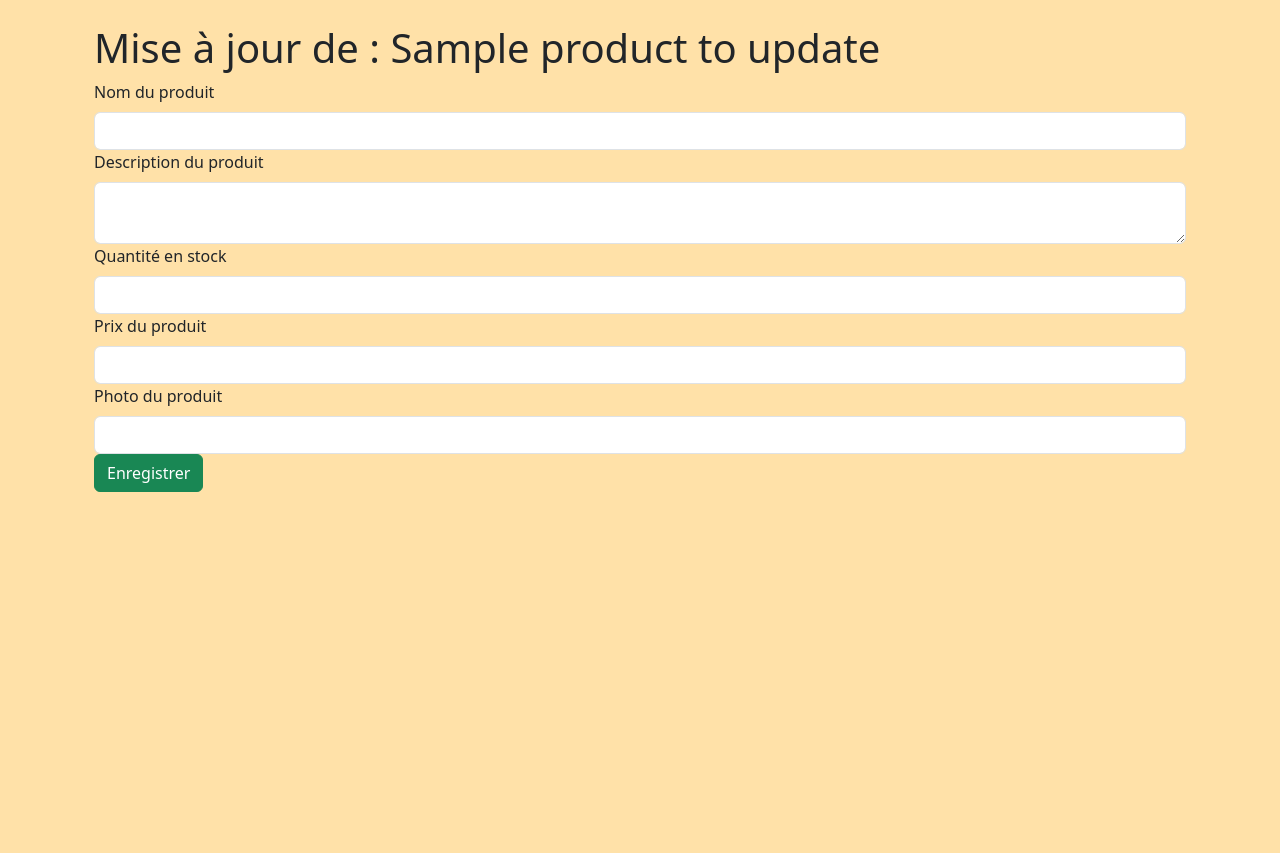
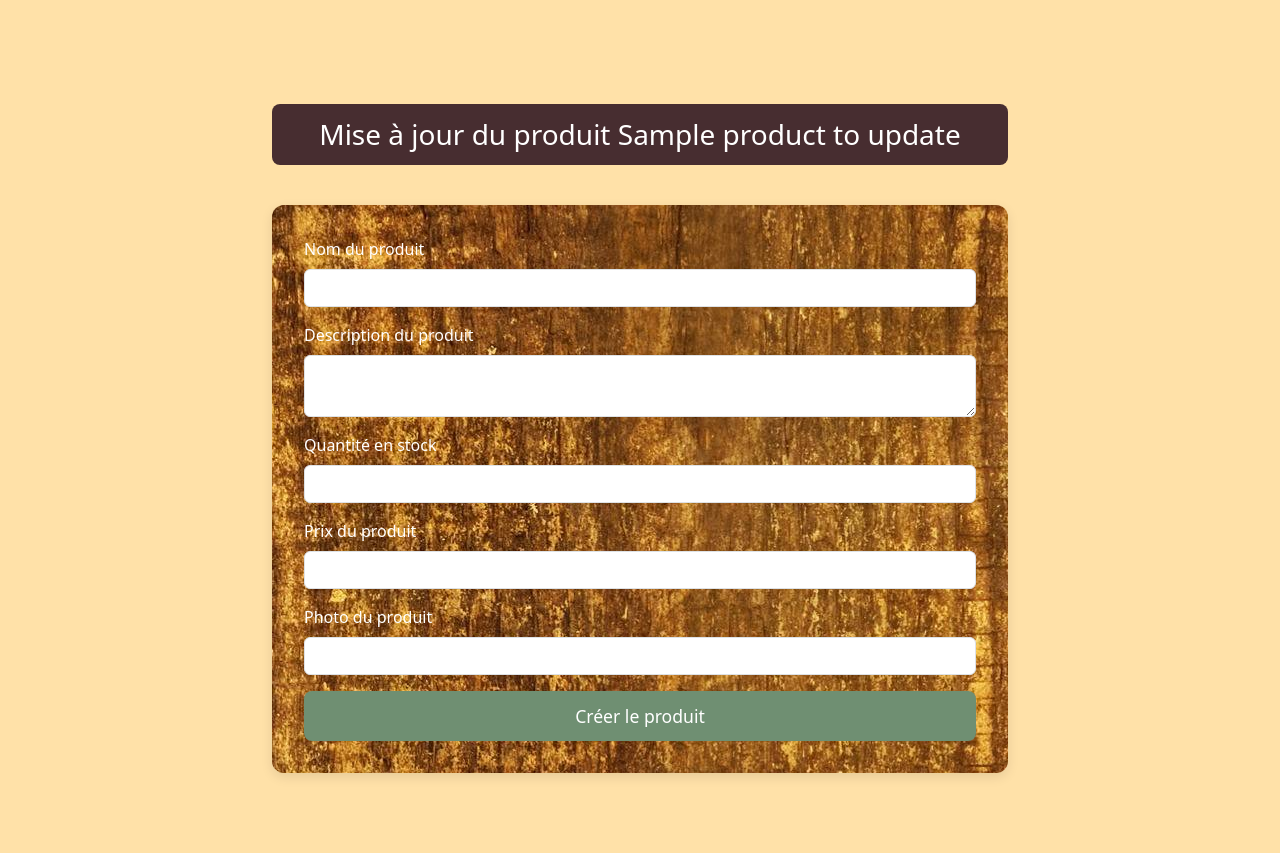
Before and after one commit to TatianaAll/castorStoreBanne, a Symfony app: template templates/admin/product/update.html.twig in a window 1280 px wide. Shown: the part 126-979 px from the top of the page. Before the commit the page ends 618 px from the top, so only its background shows below. Run offline with Twig, Linux system fonts and the light colour scheme; the template is opened without the code that fills it: most values are stand-ins (such as "Sample title", 1, 10 or a date in 2020); form fields are guessed from the names that the template uses; some libraries are stand-ins or nearby versions.

Commit message:
style: style in product update

```diff
--- a/templates/admin/product/update.html.twig
+++ b/templates/admin/product/update.html.twig
@@ -1,35 +1,99 @@
 {% extends 'admin/baseAdmin.html.twig' %}
 
-{% block title %}Création d'un produit{% endblock %}
+{% block title %}Update produit
+{% endblock %}
+
+{% block styles %}
+	{{ parent() }}
+	<style>
+		.wf-container {
+			padding-top: 2.5rem;
+			padding-bottom: 2.5rem;
+		}
+
+		.wf-title-bar {
+			background: #472D30;
+			color: white;
+			border-radius: 0.5rem;
+			padding: 0.85rem 1.25rem;
+		}
+
+		.wf-panel {
+			background: url("{{ asset('assets/wood-pattern.jpg') }}") repeat center center, #472D30;
+			border-radius: 0.75rem;
+			padding: 2rem;
+			box-shadow: 0 0.25rem 0.75rem rgba(0, 0, 0, 0.1);
+			color: white;
+		}
+		.wf-section {
+			margin-top: 2.5rem;
+			margin-bottom: 2.5rem;
+		}
+		.btn-primary {
+			background-color: #6F8F72;
+			border: none;
+			font-size: 1.1rem;
+			padding: 0.75rem 1.5rem;
+			border-radius: 0.5rem;
+		}
+
+		.btn-primary:hover {
+			background-color: #5a705c;
+		}
+
+		.form-control {
+			background: #fff !important;
+			color: #222 !important;
+		}
+		.form-control:focus {
+			background: #fff !important;
+			color: #222 !important;
+		}
+	</style>
+{% endblock %}
 
 {% block body %}
-	<section class="container">
-    <h1>Mise à jour de : {{productToUpdate.name}}</h1>
-		{{ form_start(formView) }}
-		<div>
-			{{ form_label(formView.name, 'Nom du produit')}}
-			{{ form_widget(formView.name) }}
+	<div class="wf-container">
+		<div class="row wf-section">
+			<div class="col-12 col-md-8 offset-md-2">
+				<div class="wf-title-bar text-center">
+					<h1 class="h3 m-0">Mise à jour du produit {{productToUpdate.name}}</h1>
+				</div>
+			</div>
 		</div>
-		<div>
-			{{ form_label(formView.description, 'Description du produit')}}
-			{{ form_widget(formView.description) }}
+		<section class="row wf-section">
+			<div class="col-12 col-md-8 offset-md-2">
+				<div class="wf-panel">
+					{{ form_start(formView) }}
+					<div class="mb-3">
+						{{ form_label(formView.name, 'Nom du produit') }}
+						{{ form_widget(formView.name, {'attr': {'class': 'form-control'}}) }}
+					</div>
+					<div class="mb-3">
+						{{ form_label(formView.description, 'Description du produit') }}
+						{{ form_widget(formView.description, {'attr': {'class': 'form-control'}}) }}
+					</div>
+					<div class="mb-3">
+						{{ form_label(formView.quantity, 'Quantité en stock') }}
+						{{ form_widget(formView.quantity, {'attr': {'class': 'form-control'}}) }}
+					</div>
+					<div class="mb-3">
+						{{ form_label(formView.price, 'Prix du produit') }}
+						{{ form_widget(formView.price, {'attr': {'class': 'form-control'}}) }}
+					</div>
+					<div class="mb-3">
+						{{ form_label(formView.image, 'Photo du produit') }}
+						{{ form_widget(formView.image, {'attr': {'class': 'form-control'}}) }}
+						{{ form_errors(formView.image) }}
+					</div>
+
+					<div class="text-center">
+						<button type="submit" class="btn btn-primary" style="width: 100%;">Créer le produit</button>
+					</div>
+					<span style="visibility: hidden;">{{ form_end(formView) }}</span>
+				</div>
+
+			</div>
 		</div>
-		<div>
-			{{ form_label(formView.quantity, 'Quantité en stock')}}
-			{{ form_widget(formView.quantity) }}
-		</div>
-		<div>
-			{{ form_label(formView.price, 'Prix du produit')}}
-			{{ form_widget(formView.price) }}
-		</div>
-		<div>
-			{{ form_label(formView.image, 'Photo du produit')}}
-			{{ form_widget(formView.image) }}
-		</div>
-		<div>
-			{{ form_row(formView.save, { 'label' :'Enregistrer', 'attr' : {'class' : 'btn btn-success'} }) }}
-		</div>
-		{{ form_end(formView) }}
 	</section>
-
-{% endblock %}
+</div>{% endblock %}
```
Also changed, not shown: templates/admin/product/create.html.twig (+12 -11 lines).
